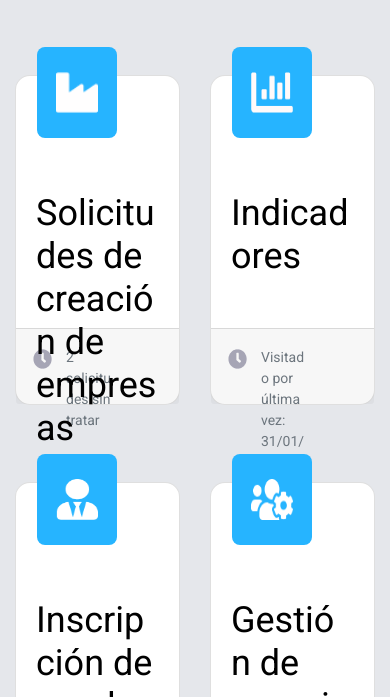
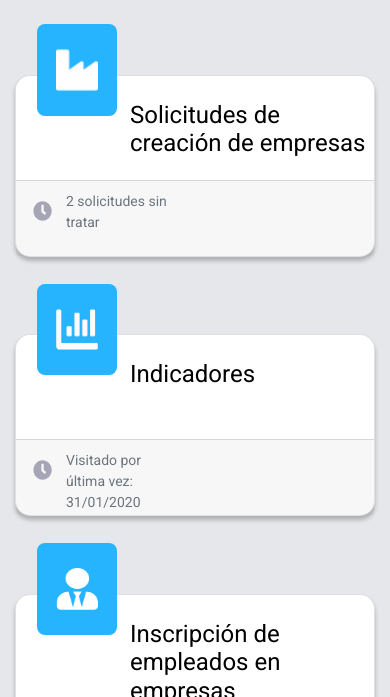
Before and after one commit to folayao/gente_prevalente, a React app: page / in a window 390 px wide. Shown: the part 73-770 px from the top of the page. Built offline with nearby package versions, Linux system fonts and the light colour scheme.

Commit message:
the card is less to be completes Only have to fix a little responsive bugs

```diff
--- a/src/assets/styles/components/Card.scss
+++ b/src/assets/styles/components/Card.scss
@@ -1,5 +1,68 @@
 @import "../vars.scss";
 
+// Extra small devices (portrait phones, less than 576px)
+// No media query since this is the default in Bootstrap
+
+// Small devices (landscape phones, 576px and up)
+@media (min-width: 320px) {
+    .contenedor__card {
+        margin-top: -3.5%;
+        .icono {
+            z-index: 2;
+            top: 15%;
+            left: 22px;
+            width: 5em;
+            height: 5.7em;
+            padding: 25px;
+            padding-left: 19px;
+            padding-right: 19px;
+            background-color: $BlueGMD;
+            position: relative;
+            border-radius: 8px;
+        }
+
+        .card {
+            border-radius: 15px;
+            z-index: 1;
+            box-shadow: 0px 4px 4px 0px #0000003d;
+            .card-body {
+                height: 104px;
+                z-index: 1;
+                border-radius: 5px;
+                .card-title {
+                    width: 75%;
+                    position: relative;
+                    top: 5px;
+                    left: 94px;
+                    bottom: 5px;
+                    color: black;
+                    font-family: $roboto;
+                    font-size: 24px;
+                    font-weight: 400;
+                }
+            }
+            .card-footer {
+                padding: 0px;
+                height: 76px;
+                .card-text {
+                    font-family: $roboto;
+                    font-weight: 400;
+                    font-size: 14px;
+                    position: relative;
+                    left: 50px;
+                    bottom: 30px;
+                    width: 30%;
+                    .card__footer--img {
+                        padding-right: 10px;
+                    }
+                }
+            }
+        }
+    }
+}
+
+// Medium devices (tablets, 768px and up)
+@media (min-width: 768px) {
     .contenedor__card {
         margin-top: -3.5%;
 
@@ -20,35 +83,43 @@
         .card {
             border-radius: 15px;
             height: 330px;
-
             z-index: 1;
+            box-shadow: 0px 4px 4px 0px #0000003d;
             .card-body {
                 z-index: 1;
                 border-radius: 5px;
                 position: relative;
-            box-shadow: 0px 4px 4px 0px #000000 25%;
                 .card-title {
+                    position: relative;
+                    top: 70px;
                     color: black;
                     font-family: $roboto;
                     font-size: 36px;
                     font-weight: 400;
+                    left: 27px;
                 }
             }
-        .card-footer{
+            .card-footer {
                 padding: 0px;
                 height: 76px;
-            .card-text{
+                .card-text {
                     font-family: $roboto;
                     font-weight: 400;
                     font-size: 14px;
                     position: relative;
                     left: 50px;
-                bottom: 22px;
                     width: 30%;
-                .card__footer--img{
+                    .card__footer--img {
                         padding-right: 10px;
                     }
                 }
             }
         }
     }
+}
+
+// Large devices (desktops, 992px and up)
+// @media (min-width: 992px) { ... }
+
+// Extra large devices (large desktops, 1200px and up)
+// @media (min-width: 1200px) { ... }
--- a/src/components/Card.jsx
+++ b/src/components/Card.jsx
@@ -11,19 +11,13 @@ class Card extends Component {
         return (
 
             <>
-
-                <div className=" col-6 contenedor__card">
+                <div className=" col-md-6 col-xs-12 contenedor__card">
                     <img src={icon} alt="" className="icono" />
                     <div className="card">
                         <div className="card-body">
-                            <br />
-                            <br />
-                            <br />
-                            <br />
                             <h4 className="card-title">{titulo}</h4>
-
                         </div>
-                        <div className="card-footer text-muted ">
+                        <div className="card-footer text-muted mb-0 mb-sm-3 mb-md-0">
                             <img src={reloj} alt="" className="card__footer--img" style={{paddingLeft: 17, paddingTop:20}}/>
                             <div className="card-text ">
                                 {info}
```
Lines whose indentation alone changed are shown as unchanged.
